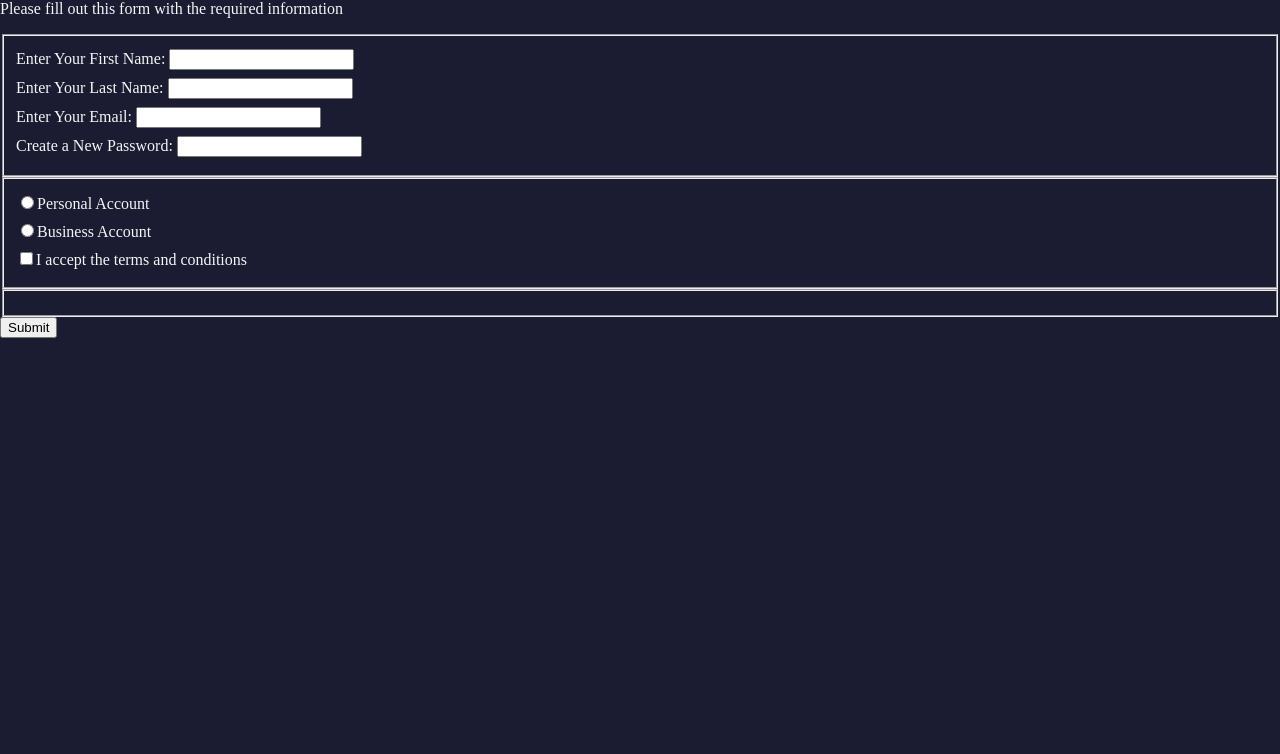
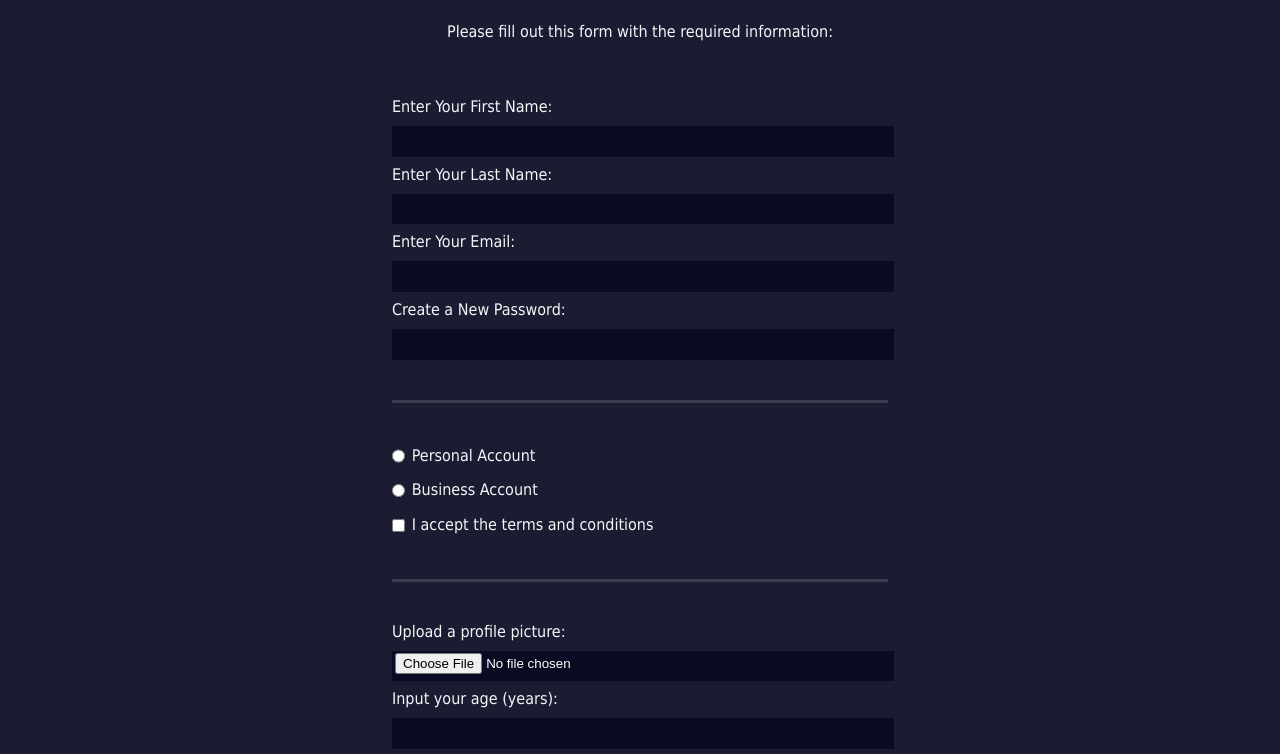
Before and after one commit to ckim77/registration-form-css, a plain HTML site: page index.html in a window 1280 px wide. Shown: the part 80-834 px from the top of the page. Drawn offline with Linux system fonts and the light colour scheme.

Commit message:
finished form

```diff
--- a/index.html
+++ b/index.html
@@ -9,23 +9,36 @@
 </head>
 <body>
     <h1>Registration Form</h1>
-    <p>Please fill out this form with the required information</p>
+    <p>Please fill out this form with the required information:</p>
     <form action="https://fcc-registration-form.com">
         <fieldset>
-            <label>Enter Your First Name: <input type="text" required /></label>
-            <label>Enter Your Last Name: <input type="text" required /></label>
-            <label>Enter Your Email: <input type="email" required /></label>
-            <label>Create a New Password: <input type="password" pattern= "[a-z0-5] {8,}" required /></label>
+            <label>Enter Your First Name: <input type="text" name="firstname" required /></label>
+            <label>Enter Your Last Name: <input type="text" name="lastname" required /></label>
+            <label>Enter Your Email: <input type="email" name="email" required /></label>
+            <label>Create a New Password: <input type="password" name="password" pattern= "[a-z0-5] {8,}" required /></label>
         </fieldset>
 
         <fieldset>
-            <label><input type="radio" name="account-type" />Personal Account</label>
-            <label><input type="radio" name="account-type" />Business Account</label>
-            <label><input type="checkbox" />I accept the terms and conditions</label>
+            <label><input class="inline" type="radio" name="account-type" />Personal Account</label>
+            <label><input class="inline" type="radio" name="account-type" />Business Account</label>
+            <label><input class="inline" type="checkbox" name="termasandconditions"/>I accept the terms and conditions</label>
         </fieldset>
 
         <fieldset>
-            <label></label>
+            <label>Upload a profile picture: <input name="profilepicture" type="file" /></label>
+            <label>Input your age (years): <input name="age" type="number" min="13" max="120" /></label>
+            <label> How did you hear about us?
+                <select name="about">
+                    <option value="">(Select One)</option>
+                    <option value="1">Friend</option>
+                    <option value="2">Social Media</option>
+                    <option value="3">Forum</option>
+                    <option value="4">Other</option>
+                </select>
+            </label>
+            <label>Provide a bio:
+                <textarea rows="4" cols="50" placeholder="Enter Bio"></textarea>
+            </label>
         </fieldset>
         <input type="submit" value="Submit" />
 
--- a/styles.css
+++ b/styles.css
@@ -4,9 +4,73 @@ body {
     margin: 0;
     background-color: #1b1b32;
     color: #f5f6f7;
+    font-family: Tahoma;
+    font-size: 16px;
 }
 
 label {
     display: block;
     margin: 0.5rem 0;
 }
+
+h1, p {
+    margin: 1em auto;
+    text-align: center;
+}
+
+form {
+    margin: 0 auto;
+    max-width: 500px;
+    min-width: 300px;
+    width: 60vw;
+    padding-bottom: 2em;
+}
+
+fieldset {
+    border: none;
+    padding: 2rem 0;
+}
+
+fieldset:not(:last-of-type) {
+    border-bottom: 3px solid #3b3b4f;
+}
+
+label {
+    display: block;
+    margin: 0.5rem 0;
+}
+
+input, textarea, select {
+    width: 100%;
+    margin: 10px 0 0 0;
+    min-height: 2em;
+}
+
+.inline {
+    width: unset;
+    margin: 0 0.5em 0 0;
+    vertical-align: middle;
+}
+
+input, textarea {
+    background-color: #0a0a23;
+    border: 1px solid #0a0a23;
+    color: #ffffff;
+    min-height: 2em;
+}
+
+input[type="submit"] {
+    display: block;
+    width: 60%;
+    margin: 1em auto;
+    height: 2em;
+    font-size: 1.1rem;
+    background-color: #3b3b4f;
+    border-color: white;
+    min-width: 300px;
+    border-radius: 50px;
+}
+
+input[type="file"] {
+    padding: 1px 2px;
+}
```
